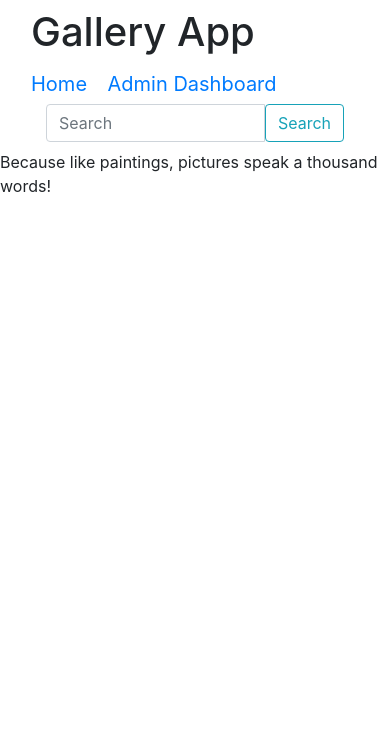
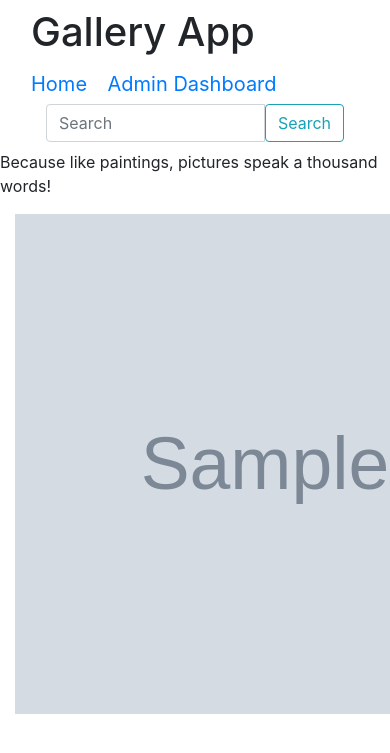
Before and after one commit to Edwin-Karanu-Muiruri/personal-gallery, a Django app: page / in a window 390 px wide; the page is wider, and only the part inside the window is pictured. Shown: the top 753 px of that part. Run offline with Django 3.2, Linux system fonts and the light colour scheme; tables that the repository leaves empty hold one stand-in row (values such as "Sample post"); grey boxes marked "Sample" are stand-in pictures; some libraries are stand-ins or nearby versions.

Commit message:
Image added to index.

```diff
--- a/Django Projects/django-gallery/galleryapp/urls.py
+++ b/Django Projects/django-gallery/galleryapp/urls.py
@@ -14,9 +14,13 @@ Including another URLconf
     2. Add a URL to urlpatterns:  path('blog/', include('blog.urls'))
 """
 from django.contrib import admin
-from django.urls import path,include,re_path
+from django.urls import path,include
+from django.conf import settings
+from django.conf.urls.static import static
 
 urlpatterns = [
     path('admin/', admin.site.urls),
-    re_path(r'',include("imageapp.urls"))
+    path('',include("imageapp.urls")),
 ]
+if settings.DEBUG:
+    urlpatterns += static(settings.MEDIA_URL, document_root = settings.MEDIA_ROOT)
--- a/Django Projects/django-gallery/imageapp/templates/index.html
+++ b/Django Projects/django-gallery/imageapp/templates/index.html
@@ -7,9 +7,11 @@
     </div>
     <div class="images">
         <div id="all-images">
-            <div class="col-xs-6 col-md-4 col-sm-6 col-lg-4">
-                <img class="img-responsive" src="{{media.images.image.url}}">
+            {% for image in images %}
+            <div class="col-xs-4 col-sm-4 col-md-4 col-lg-4">
+                <img class="img-responsive" src="{{image.image.url}}" style="width: 500px;height:500px;">
             </div>
+            {% endfor %}
         </div>
     </div>
 </div>
--- a/Django Projects/django-gallery/imageapp/templates/navbar.html
+++ b/Django Projects/django-gallery/imageapp/templates/navbar.html
@@ -14,7 +14,7 @@
       <a class="navbar-brand" href="/admin">Admin Dashboard</a>
     </div>
     <div class = "col-sm-4 col-md-4 navbar-right">
-        <form class="navbar-form" role ="search", action ="{% url 'image_search' %}">
+        <form class="navbar-form" role ="search", action ="">
             <div class = "input-group">
                 <input type="text" class= "form-control" placeholder= "Search" name= "category">
                 <div class="input-group-btn">
--- a/Django Projects/django-gallery/imageapp/urls.py
+++ b/Django Projects/django-gallery/imageapp/urls.py
@@ -1,11 +1,7 @@
 from django.urls import path
 from . import views
-from django.conf import settings
-from django.conf.urls.static import static
+
 
 urlpatterns = [
-    path('',views.index,name = "index")
+    path('',views.index,name = "index"),
 ]
-
-if settings.DEBUG:
-    urlpatterns += static(settings.MEDIA_URL, document_root = settings.MEDIA_ROOT)
```
Also changed, not shown: Django Projects/django-gallery/media/images/LilyonthePond.jpg (added).
